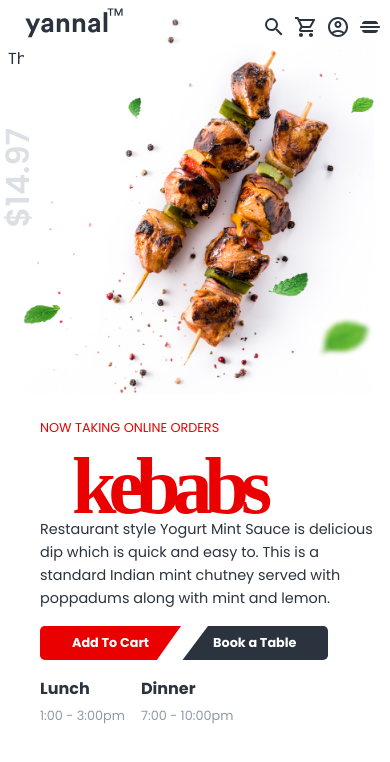
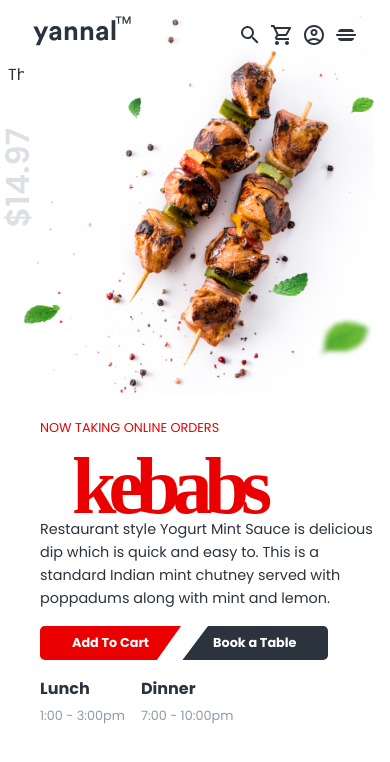
Before and after one commit to zeetaen1989/mama-joint, a Next.js app: page / in a window 390 px wide. Shown: the top 762 px of the page. Built offline with nearby package versions, Linux system fonts and the light colour scheme; a web font is replaced by a local one.

Commit message:
fix(responsive): hero section responsiveness issue fixed

```diff
--- a/app/components/layouts/Nav/Nav.module.scss
+++ b/app/components/layouts/Nav/Nav.module.scss
@@ -65,6 +65,7 @@
       ul {
         li {
           gap: 1.5rem;
+          font-size: 0.8rem;
         }
       }
     }
@@ -74,14 +75,7 @@
 // Responsiveness for tablet of width 768px and below
 @media screen and (max-width: $tablet) {
   .header {
-    padding: 0.5rem 0rem;
-  }
-}
-
-// Responsive Mobile for width 480px and below
-@media screen and (max-width: $mobile) {
-  .header {
-    padding: 0rem 0rem 0rem 1rem;
+    padding: 0.5rem 1.5rem;
 
     .header__center {
       ul {
@@ -102,3 +96,17 @@
     }
   }
 }
+
+// Responsive Mobile for width 480px and below
+@media screen and (max-width: $mobile) {
+  .header {
+
+    .header__center {
+      ul {
+        li {
+          display: none;
+        }
+      }
+    }
+  }
+}
```
